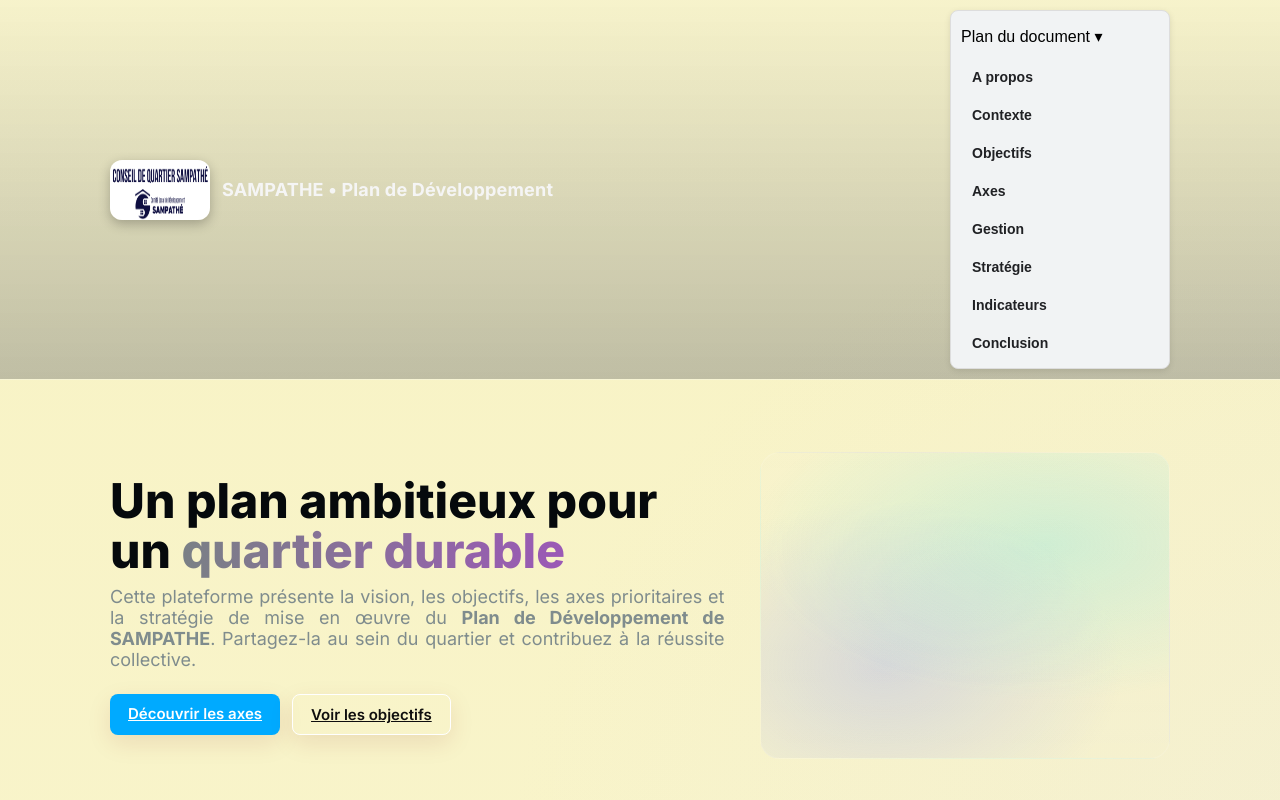
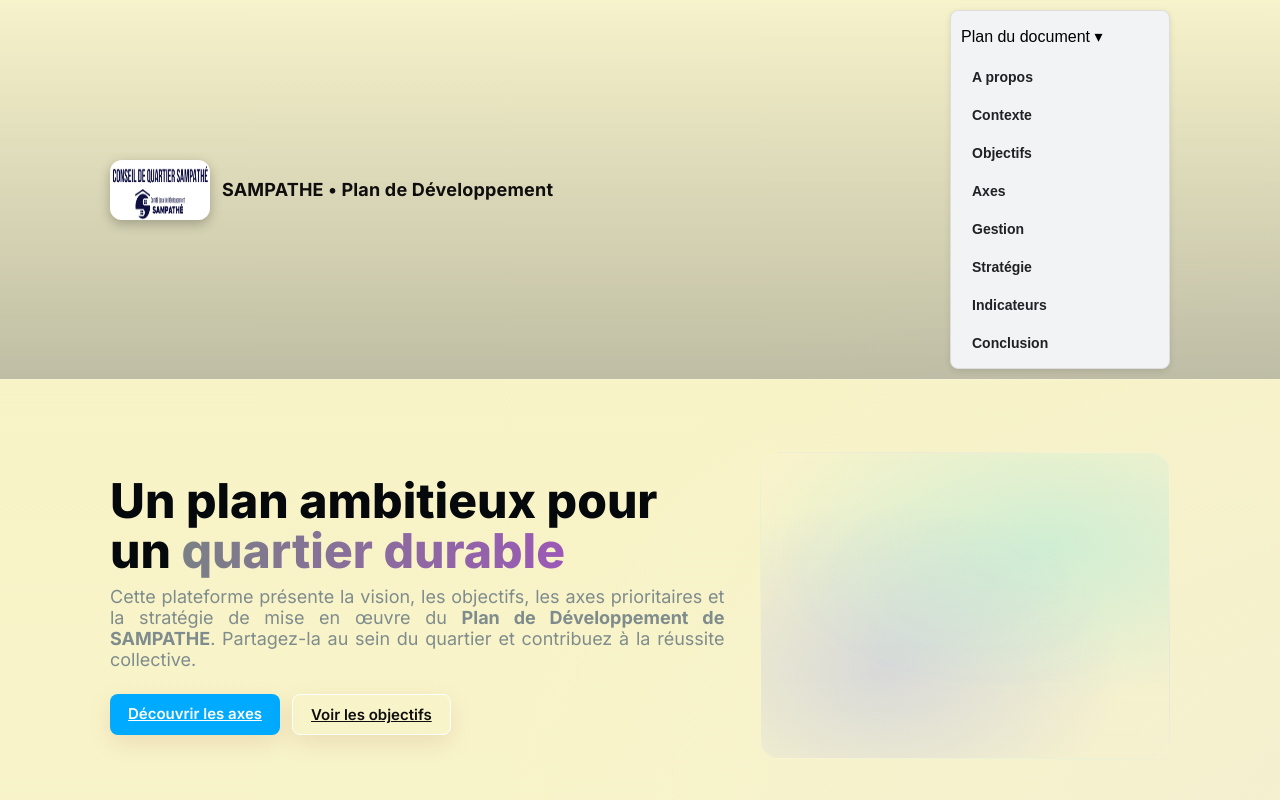
Before and after one commit to meissalo/sampathe-ca-kanam, a plain HTML site: page index.html in a window 1280 px wide. Shown: the top 800 px of the page. Drawn offline with Linux system fonts and the light colour scheme.

Commit message:
Update style.css

```diff
--- a/style.css
+++ b/style.css
@@ -118,7 +118,7 @@
   font-size: 18px;
   margin: 0;
   letter-spacing: 0.2px;
-  color: #f5f5f5;
+  color: #0f0d0d;
 }
 
 .navlinks {
```
